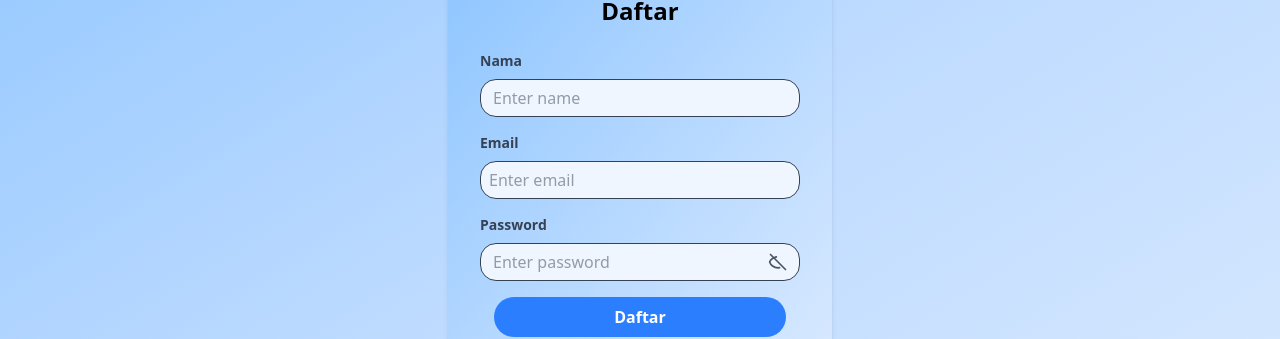
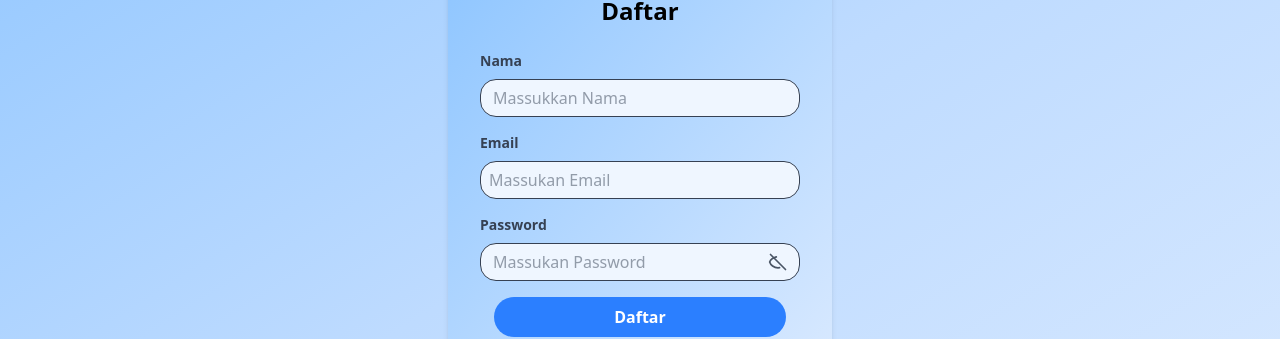
Before and after one commit to shineinouzen429-dev/Page-Keuangan, a React (Vite) app: page / in a window 1280 px wide. Shown: the part 220-559 px from the top of the page. Built offline with nearby package versions, Linux system fonts and the light colour scheme.

Commit message:
Tugas Page-keuangan

```diff
--- a/db.json
+++ b/db.json
@@ -1,18 +1,18 @@
 {
   "tagihan": [
     {
-      "id": "4b2e",
       "name": "Andre nugroho",
       "jenis_tagihan": "SPP",
       "jumlah": 225000,
-      "status": "Lunas"
+      "status": "Belum lunas",
+      "id": "4b2e"
     },
     {
       "id": "f6d9",
       "name": "Dafahusaeny",
       "jenis_tagihan": "Uang gedung",
       "jumlah": 1225000,
-      "status": "Belum lunas"
+      "status": "Lunas"
     }
   ],
   "jenistagihan": [
--- a/src/Component/Dashboard.jsx
+++ b/src/Component/Dashboard.jsx
@@ -55,7 +55,7 @@ const Dashboard = () => {
         <div className="w-full max-w-6xl p-6">
           <div className="flex flex-col items-center">
             <h1 className="text-3xl font-bold mb-8 text-center">
-              <i className="ri-dashboard-line text-blue-600"></i> DASHBOARD
+              <i className="ri-dashboard-line text-blue-600"></i>  DASHBOARD
             </h1>
             <div className="grid grid-cols-1 md:grid-cols-4 gap-6 mb-10 w-full max-w-5xl">
               <div className="bg-yellow-400 p-5 rounded-lg shadow-lg text-center hover:scale-105 transition-transform">
--- a/src/Component/Jenistagihan.jsx
+++ b/src/Component/Jenistagihan.jsx
@@ -50,7 +50,7 @@ function Jenistagihan() {
   const handleDelete = async (id) => {
     Swal.fire({
       title: "Yakin hapus?",
-      text: "Data akan hilang 😜!",
+      text: "Data akan hilang !",
       icon: "warning",
       showCancelButton: true,
       confirmButtonText: "Ya, hapus!",
--- a/src/Component/Login.jsx
+++ b/src/Component/Login.jsx
@@ -68,7 +68,7 @@ function Login() {
                 name="email"
                 value={formdata.email}
                 onChange={handleChange}
-                placeholder="Enter email"
+                placeholder="Massukan Email"
                 required
               />
             </div>
@@ -87,7 +87,7 @@ function Login() {
                   name="password"
                   value={formdata.password}
                   onChange={handleChange}
-                  placeholder="Enter password"
+                  placeholder="Massukan Password"
                   required
                   aria-describedby="togglePassword"
                 />
--- a/src/Component/Register.jsx
+++ b/src/Component/Register.jsx
@@ -55,7 +55,7 @@ function Register() {
               name="name"
               value={formdata.name}
               onChange={handleChange}
-              placeholder="Enter name"
+              placeholder="Massukkan Nama"
             />
           </div>
 
@@ -73,7 +73,7 @@ function Register() {
               name="email"
               value={formdata.email}
               onChange={handleChange}
-              placeholder="Enter email"
+              placeholder="Massukan Email"
               required
             />
           </div>
@@ -94,7 +94,7 @@ function Register() {
                 name="password"
                 value={formdata.password}
                 onChange={handleChange}
-                placeholder="Enter password"
+                placeholder="Massukan Password"
                 required
                 aria-describedby="togglePassword"
               />
```
